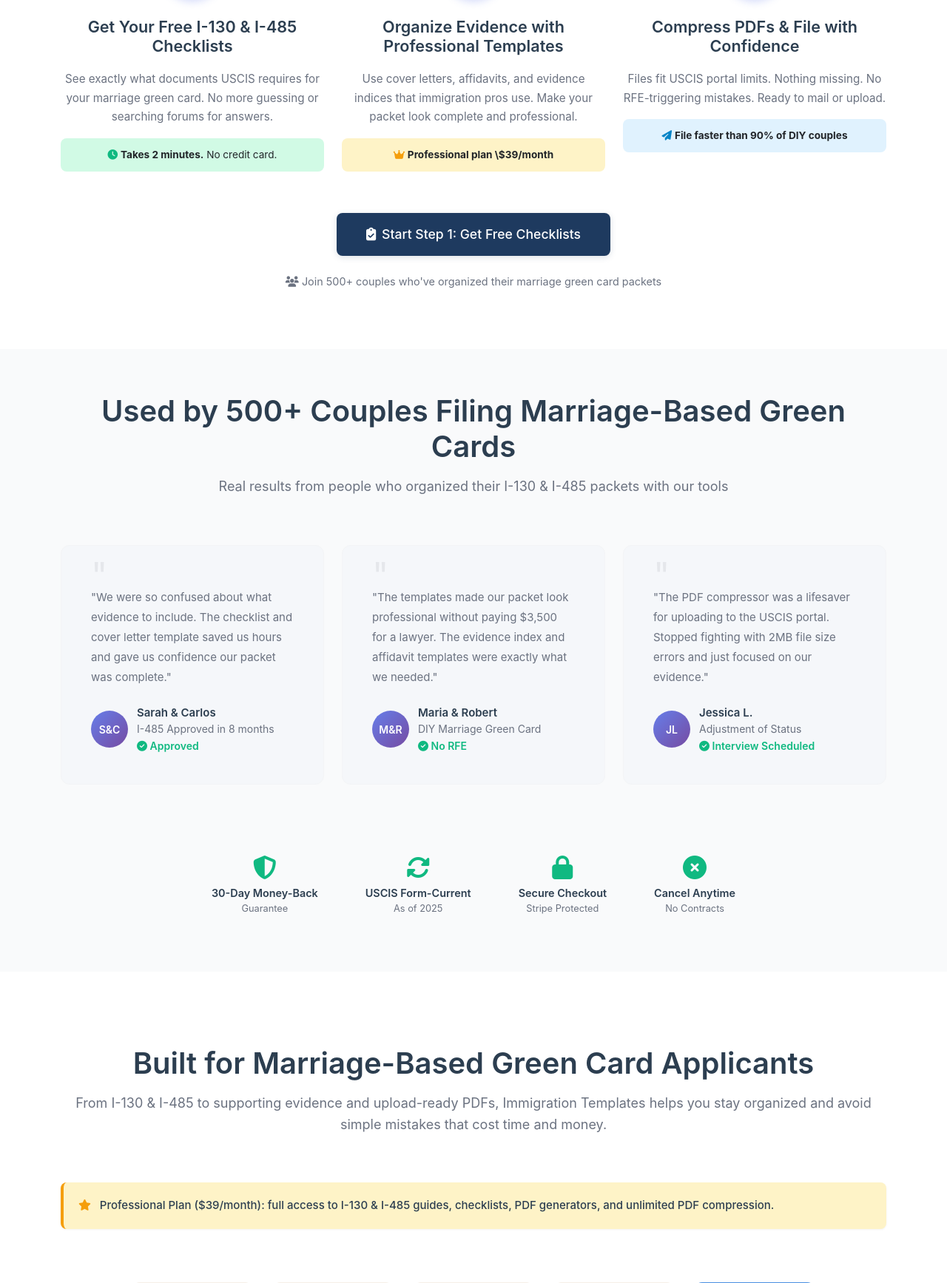
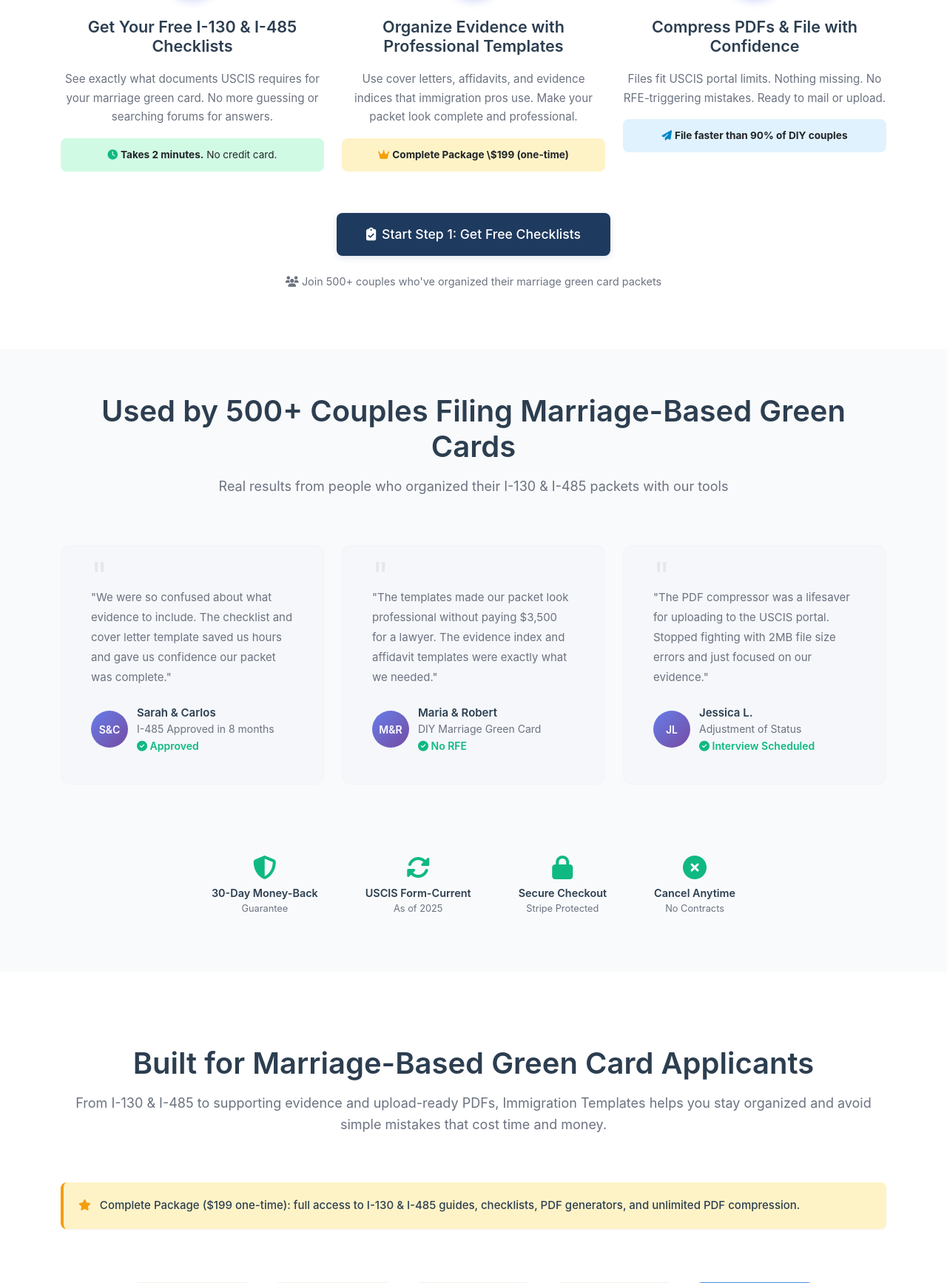
Before and after one commit to Prasan1/immigration, a Flask app: page / in a window 1280 px wide. Shown: the part 1634-3369 px from the top of the page at 74% size. Run offline with Flask 3, Linux system fonts and the light colour scheme; some libraries are stand-ins or nearby versions.

Commit message:
Update home page pricing references to new model
Changes:
- 'How It Works' Step 2: 'Professional plan $39/month' → 'Complete Package $199 (one-time)'
- Plan highlight box: 'Professional Plan ($39/month)' → 'Complete Package ($199 one-time)'
- CTA section: 'Professional plan from $39/month' → 'Complete Package from $199 one-time'

All pricing references now consistent with new model:
- Complete Package: $199 one-time payment (not monthly)
- Emphasizes one-time payment vs recurring subscription

🤖 Generated with [Claude Code](https://claude.com/claude-code)

Co-Authored-By: Claude Sonnet 4.5 <noreply@anthropic.com>

```diff
--- a/templates/home.html
+++ b/templates/home.html
@@ -514,7 +514,7 @@
                             Use cover letters, affidavits, and evidence indices that immigration pros use. Make your packet look complete and professional.
                         </p>
                         <div class="mt-3" style="background: #FEF3C7; padding: 0.75rem; border-radius: 8px; font-size: 0.85rem;">
-                            <i class="fas fa-crown" style="color: #F59E0B;"></i> <strong>Professional plan \$39/month</strong>
+                            <i class="fas fa-crown" style="color: #F59E0B;"></i> <strong>Complete Package \$199 (one-time)</strong>
                         </div>
                     </div>
                 </div>
@@ -650,7 +650,7 @@
                     <div style="background: #FEF3C7; border-left: 4px solid #F59E0B; padding: 20px; border-radius: 8px; margin-bottom: 24px; box-shadow: 0 1px 3px rgba(0, 0, 0, 0.05);">
                         <p style="color: var(--text-dark); margin: 0; font-weight: 500; font-size: 0.9375rem;">
                             <i class="fas fa-star" style="color: #F59E0B; margin-right: 8px;"></i>
-                            Professional Plan ($39/month): full access to I-130 & I-485 guides, checklists, PDF generators, and unlimited PDF compression.
+                            Complete Package ($199 one-time): full access to I-130 & I-485 guides, checklists, PDF generators, and unlimited PDF compression.
                         </p>
                     </div>
                 </div>
@@ -889,7 +889,7 @@
             <p style="margin-top: 1.5rem; color: var(--text-muted); font-size: 0.9rem;">
                 <i class="fas fa-check-circle" style="color: #16a34a;"></i> I-130 & I-485 checklists free to try
                 <span style="margin: 0 1rem;">•</span>
-                <i class="fas fa-check-circle" style="color: #16a34a;"></i> Professional plan from $39/month
+                <i class="fas fa-check-circle" style="color: #16a34a;"></i> Complete Package from $199 one-time
             </p>
         </div>
     </section>
```
